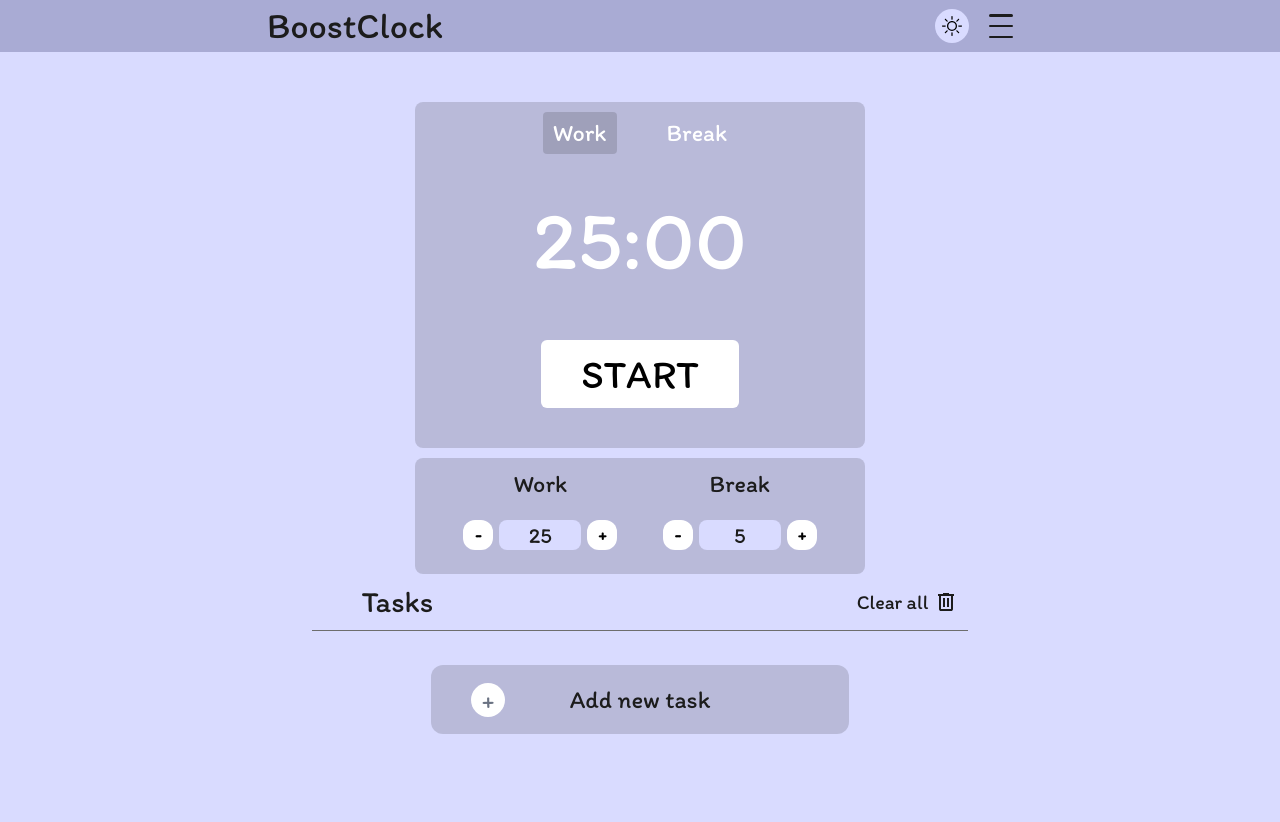
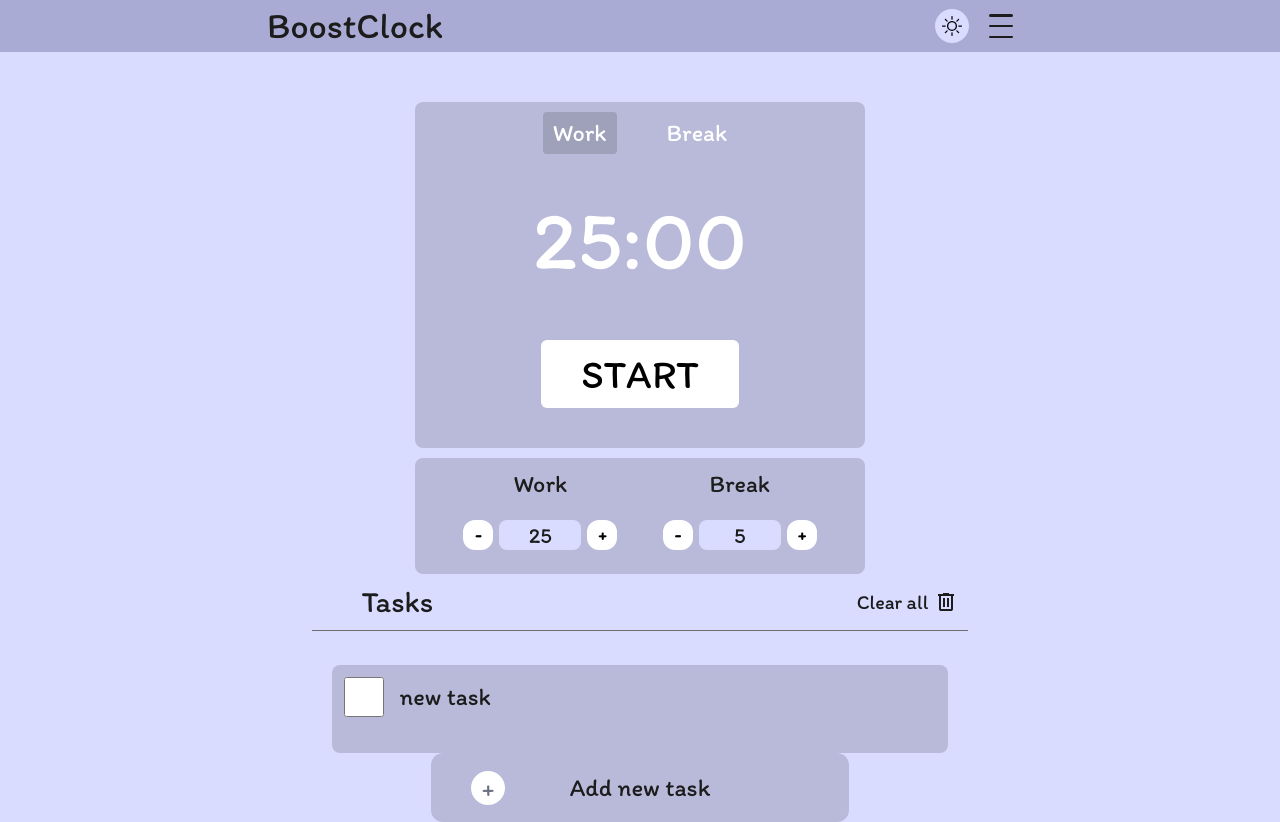
Before and after one commit to flionx/boost-clock, a Next.js app: page / in a window 1280 px wide. Before the commit the page ends 800 px from the top, so only its background shows below. Built offline with nearby package versions, Linux system fonts and the light colour scheme.

Commit message:
feat: add TaskCard with checkbox and animated title

```diff
--- a/src/app/globals.css
+++ b/src/app/globals.css
@@ -77,6 +77,42 @@
   --color-btn-icon: var(--color-btn-icon);
 
   --breakpoint-xl: 87.5rem;
+  @keyframes linethrough {
+    0% {
+      width: 0;
+    }
+    100% {
+      width: 100%;
+    }
+  }
+  @keyframes graytext {
+    0% {
+      color: var(--text-color);
+    }
+    100% {
+      color: #686868;
+    }
+  }
+}
+
+@layer utilities {
+  .linethrough-text::after {
+    content: '';
+    position: absolute;
+    top: 55%;
+    left: 0;
+    height: 3px;
+    background: #1c1c1c;
+    border-radius: 2px;
+    animation: lineOnTitle .5s forwards;
+  }
+
+  .checkbox:checked ~ .linethrough-text::after {
+    animation: linethrough 0.5s ease-in-out forwards;
+  }
+  .checkbox:checked ~ .gray-text {
+    animation: graytext .5s .5s forwards;
+  }
 }
 
 body {
@@ -85,6 +121,7 @@ body {
   font-family: var(--font-itim), var(--font-literal), sans-serif;
   overflow-x: hidden;
   line-height: 1.2;
+  scroll-behavior: smooth;
 }
 button {
   cursor: pointer;
--- a/src/features/tasks/index.tsx
+++ b/src/features/tasks/index.tsx
@@ -1,4 +1,5 @@
 import ButtonAddTask from './ui/ButtonAddTask'
+import TaskCard from './ui/TaskCard'
 import TaskForm from './ui/TaskForm'
 import TasksHeader from './ui/TasksHeader'
 
@@ -7,6 +8,7 @@ const Tasks = () => {
     <section className="w-[clamp(22rem,51.3vw,61.6rem)] mx-auto">
       <TasksHeader />
       <div className="flex items-center flex-col w-[clamp(20rem,48.2vw,58rem)] mx-auto">
+        <TaskCard />
         <TaskForm />
         <ButtonAddTask />
       </div>
--- /dev/null
+++ b/src/features/tasks/ui/TaskCard/index.tsx
@@ -0,0 +1,24 @@
+import React from 'react'
+
+const TaskCard = () => {
+  return (
+    <div className="w-full rounded-lg bg-accent pt-3 px-3 pb-5">
+        <div className="flex justify-between relative mb-4">
+            <div className="flex items-center gap-4 max-w-85/100">
+                <input
+                    className="checkbox size-10 rounded-xs cursor-pointer accent-[#D9DBFF] dark:accent-[#4b4f6b]"
+                    type="checkbox"
+                />
+                <h4 className="text-[calc(20px+(25-20)*((100vw-375px)/(1440-375)))] w-fit max-w-[clamp(70%,30vw,85%)] text-text break-words relative linethrough-text gray-text">
+                    new task
+                </h4>
+            </div>
+        </div>
+        <div className="relative">
+
+        </div>
+    </div>
+  )
+}
+
+export default TaskCard
```
